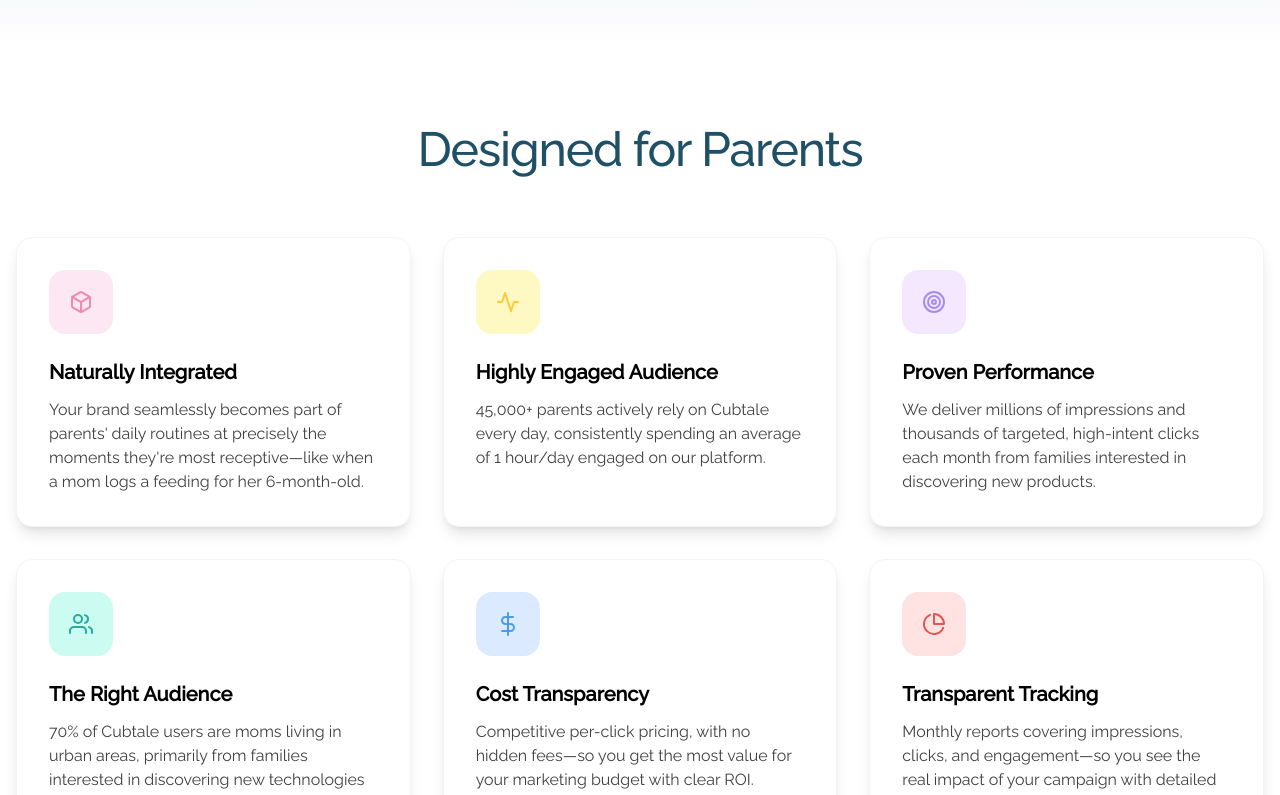
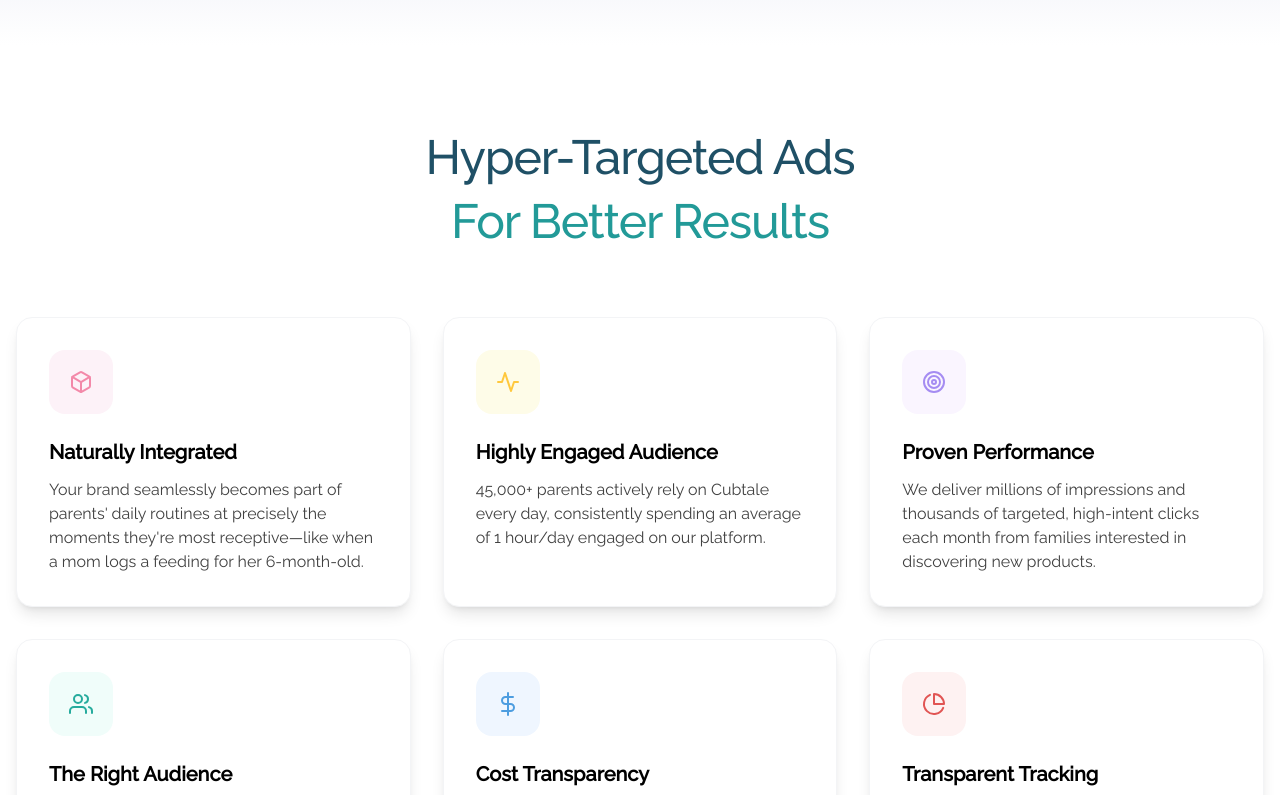
Before and after one commit to aysenuron/cubtale, a React (Vite) app: page / in a window 1280 px wide. Shown: the part 980-1775 px from the top of the page. Built offline with nearby package versions, Linux system fonts and the light colour scheme.

Commit message:
Features heading change color.

```diff
--- a/src/components/Features.jsx
+++ b/src/components/Features.jsx
@@ -74,9 +74,10 @@
             whileInView={{ opacity: 1, y: 0 }}
             viewport={{ once: true }}
             transition={{ duration: 0.6 }}
-            className="text-[#1F5066] text-center text-3xl md:text-4xl lg:text-5xl 2xl:text-6xl tracking-tight mb-6 font-medium"
+            className="text-[#1F5066] text-center leading-16 text-3xl md:text-4xl lg:text-5xl 2xl:text-6xl tracking-tight mb-6 font-medium"
           >
-            Designed for Parents
+            Hyper-Targeted Ads <br />{" "}
+            <span className="text-[#229A98]">For Better Results</span>
           </motion.h2>
         </div>
         <div className="grid grid-cols-1 md:grid-cols-2 lg:grid-cols-3 gap-8">
@@ -94,16 +95,16 @@
                 <div
                   className={`w-16 h-16 rounded-2xl flex items-center justify-center mb-6 ${
                     i === 0
-                      ? "bg-pink-100"
+                      ? "bg-pink-50"
                       : i === 1
-                      ? "bg-yellow-100"
+                      ? "bg-yellow-50"
                       : i === 2
-                      ? "bg-purple-100"
+                      ? "bg-purple-50"
                       : i === 3
-                      ? "bg-teal-100"
+                      ? "bg-teal-50"
                       : i === 4
-                      ? "bg-blue-100"
-                      : "bg-red-100"
+                      ? "bg-blue-50"
+                      : "bg-red-50"
                   }`}
                 >
                   {feature.icon}
```
